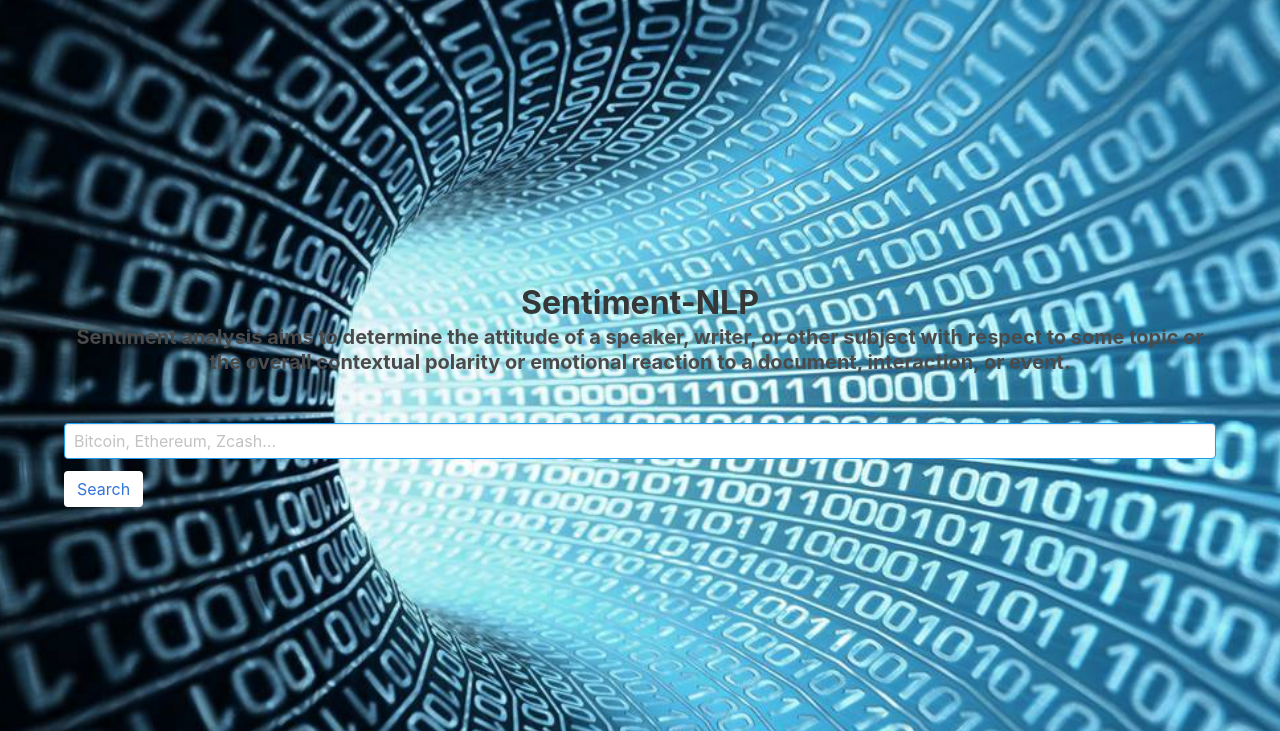
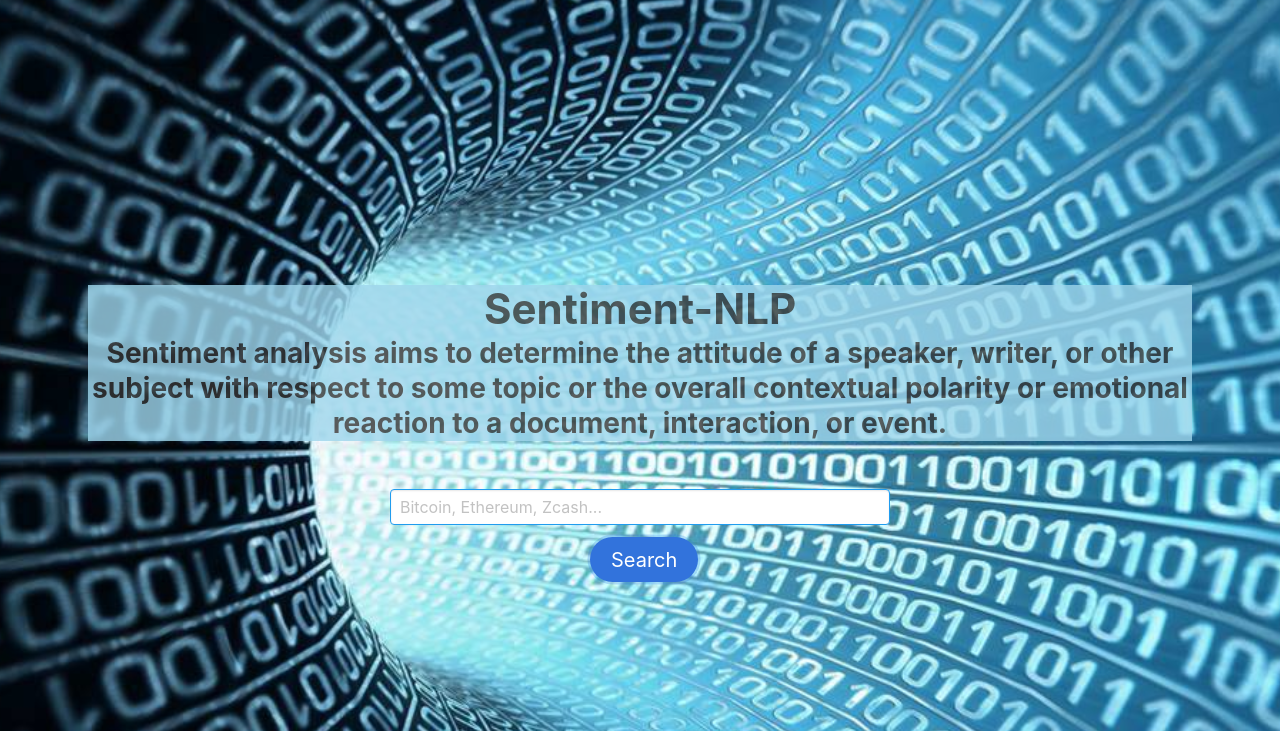
Before and after one commit to deasydoesit/Sentiment-NLP, a website: page app/public/index.html in a window 1280 px wide. Shown: the part 69-800 px from the top of the page. Drawn offline with nearby package versions, Linux system fonts and the light colour scheme.

Commit message:
html changes

```diff
--- a/app/public/index.html
+++ b/app/public/index.html
@@ -52,27 +52,27 @@
                 </div>
             </nav>
         </div>
-        <div class="container1">
+        <div class="container">
             <div class="hero-body">
                 <div class="container has-text-centered">
-                    <p id="title" class="title has-text-weight-bold ">
+                    <p id="title" class="title has-text-dark has-text-weight-bold ">
                         Sentiment-NLP
                     </p>
-                    <p class="subtitle has-text-weight-bold">
+                    <p id="subtitle" class="subtitle has-text-dark has-text-weight-bold">
                         Sentiment analysis aims to determine the attitude of a speaker, writer, or other subject with respect to some topic or the
                         overall contextual polarity or emotional reaction to a document, interaction, or event.
                     </p>
                 </div>
                 <br>
                 <br>
-                <div class="container width= 500px">
+                <div class="container1">
                     <div class=" block ">
                         <div class="field">
                             <p class="control ">
                                 <input type="text " class="input is-info" id="searchTerm" placeholder="Bitcoin, Ethereum, Zcash... ">
                             </p>
                         </div>
-                        <a href="#" class="button is-link is-inverted is-centered" id="searchButton">Search</a>
+                        <a href="#" class="button is-link is-rounded is-focused is-medium" id="searchButton">Search</a>
                     </div>
                 </div>
                 <div id="sentiment" style="font-size: 30px"></div>
@@ -85,8 +85,8 @@
 
 
         <div class="hero-foot">
-            <nav class="tabs is-boxed has-text-centered">
-                <div class="container">
+            <nav class="tabs is-boxed">
+                <div class="container has-text-weight-bold">
                     <ul>
                         <li>
                             <a>&copy Copyright 2018</a>
@@ -121,14 +121,14 @@ var ctx = document.getElementById("myChart").getContext('2d');
 
                         var today = new Date();
                         var dd0 = today.getDate();
-var dd1 = today.getDate()-1;
-var dd2 = today.getDate()-2;
-var dd3 = today.getDate()-3;
-var dd4 = today.getDate()-4;
-var dd5 = today.getDate()-5;
-var dd6 = today.getDate()-6;
-var dd7 = today.getDate()-7;
-var mm = today.getMonth()+1;
+                        var dd1 = today.getDate() - 1;
+                        var dd2 = today.getDate() - 2;
+                        var dd3 = today.getDate() - 3;
+                        var dd4 = today.getDate() - 4;
+                        var dd5 = today.getDate() - 5;
+                        var dd6 = today.getDate() - 6;
+                        var dd7 = today.getDate() - 7;
+                        var mm = today.getMonth() + 1;
                         var yy = today.getFullYear();
 
                         if (mm === 1) {
@@ -172,10 +172,19 @@ if (mm === 12) {
                         var myChart = new Chart(ctx, {
                             type: 'line',
                             data: {
-        labels: [mo + " " + dd7 + ", " + yy, mo + " " + dd6 + ", " + yy, mo + " " + dd5 + ", " + yy, mo + " " + dd4 + ", " + yy, mo + " " + dd3 + ", " + yy, mo + " " + dd2 + ", " + yy, mo + " " + dd1 + ", " + yy, mo + " " + dd0 + ", " + yy],
+                                labels: [mo + " " + dd7 + ", " + yy, mo + " " + dd6 +
+                                    ", " + yy, mo + " " + dd5 + ", " + yy, mo + " " +
+                                    dd4 + ", " + yy, mo + " " + dd3 + ", " + yy, mo +
+                                    " " + dd2 + ", " + yy, mo + " " + dd1 + ", " +
+                                    yy, mo + " " + dd0 + ", " + yy
+                                ],
                                 datasets: [{
                                     label: userSearch.search + ' Price in USD',
-            data: [data.price[0], data.price[1], data.price[2], data.price[3], data.price[4], data.price[5], data.price[6], data.price[7]],
+                                    data: [data.price[0], data.price[1], data.price[
+                                            2], data.price[3], data.price[4],
+                                        data.price[5], data.price[6], data.price[
+                                            7]
+                                    ],
                                     backgroundColor: [
                                         'rgba(0, 0, 0, 0)'
 
@@ -191,7 +200,7 @@ var myChart = new Chart(ctx, {
                                 scales: {
                                     yAxes: [{
                                         ticks: {
-                    beginAtZero:true
+                                            beginAtZero: true
                                         }
                                     }]
                                 }
--- a/app/public/style.css
+++ b/app/public/style.css
@@ -25,3 +25,29 @@
 .title {
     vertical-align: top 150px;
 }
+
+.has-text-centered {
+    background-color: rgb(159, 214, 236);
+    opacity: .8;
+}
+
+#searchButton {
+    margin-left: 200px;
+    margin-right: auto;
+}
+
+.container1 {
+    width: 500px;
+    margin-left: auto;
+    margin-right: auto;
+}
+
+#title {
+    font-size: 42px;
+    color: black;
+}
+
+#subtitle {
+    font-size: 28px;
+    color: black;
+}
```
Lines whose indentation alone changed are shown as unchanged.
